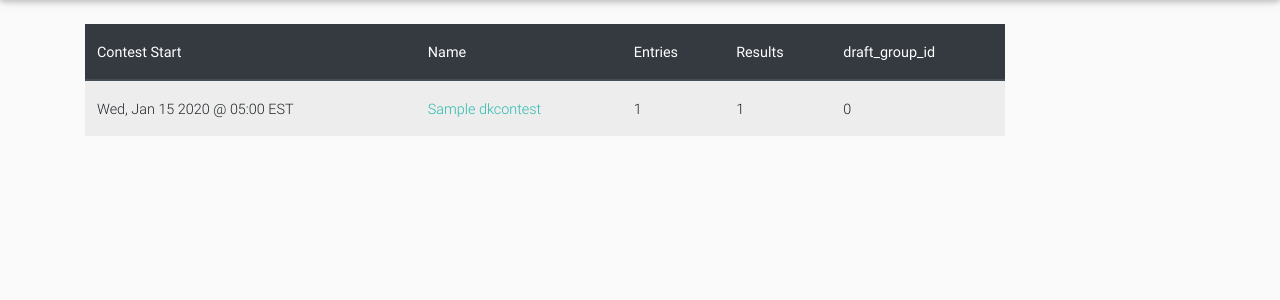
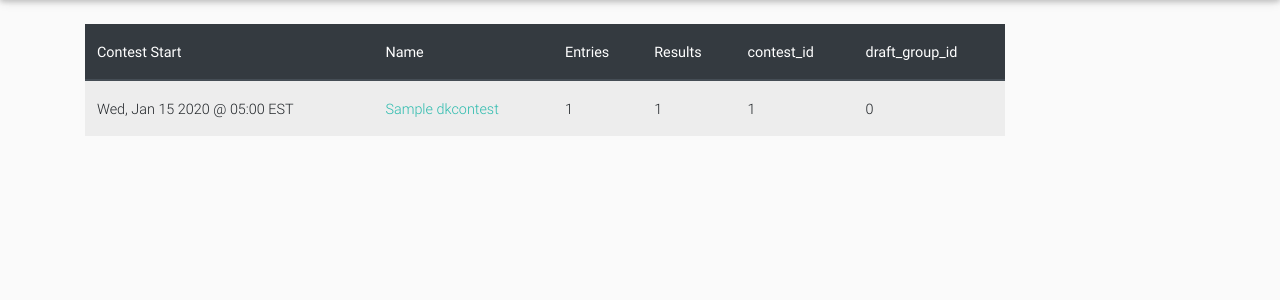
Before and after one commit to relomy/django_dksite, a Django app: page /results/ in a window 1280 px wide. Shown: the part 56-356 px from the top of the page. Run offline with Django 3.2, Linux system fonts and the light colour scheme; tables that the repository leaves empty hold one stand-in row (values such as "Sample post"); some libraries are stand-ins or nearby versions.

Commit message:
added contest_id to index template

```diff
--- a/mysite/mysite/settings.py
+++ b/mysite/mysite/settings.py
@@ -28,7 +28,7 @@ SECRET_KEY = os.environ.get("SECRET_KEY")
 # SECURITY WARNING: don't run with debug turned on in production!
 DEBUG = True
 
-ALLOWED_HOSTS = ["192.168.1.*"]
+ALLOWED_HOSTS = ["localhost", "127.0.0.1", "[::1]", "192.168.1.109"]
 
 # Application definition
 INSTALLED_APPS = [
--- a/mysite/results/templates/results/index.html
+++ b/mysite/results/templates/results/index.html
@@ -8,6 +8,7 @@
                 <th scope="col">Name</th>
                 <th scope="col">Entries</th>
                 <th scope="col">Results</th>
+                <th scope="col">contest_id</th>
                 <th scope="col">draft_group_id</th>
             </tr>
         </thead>
@@ -18,6 +19,7 @@
                 <td><a class="text-default" href="/results/{{ contest.id }}">{{ contest.name }}</a></td>
                 <td>{{ contest.entries }}</td>
                 <td>{{ contest.results.count }}</td>
+                <td>{{ contest.dk_id }}</td>
                 <td>{{ contest.draft_group_id }}</td>
             </tr>
         {% endfor %}
```
